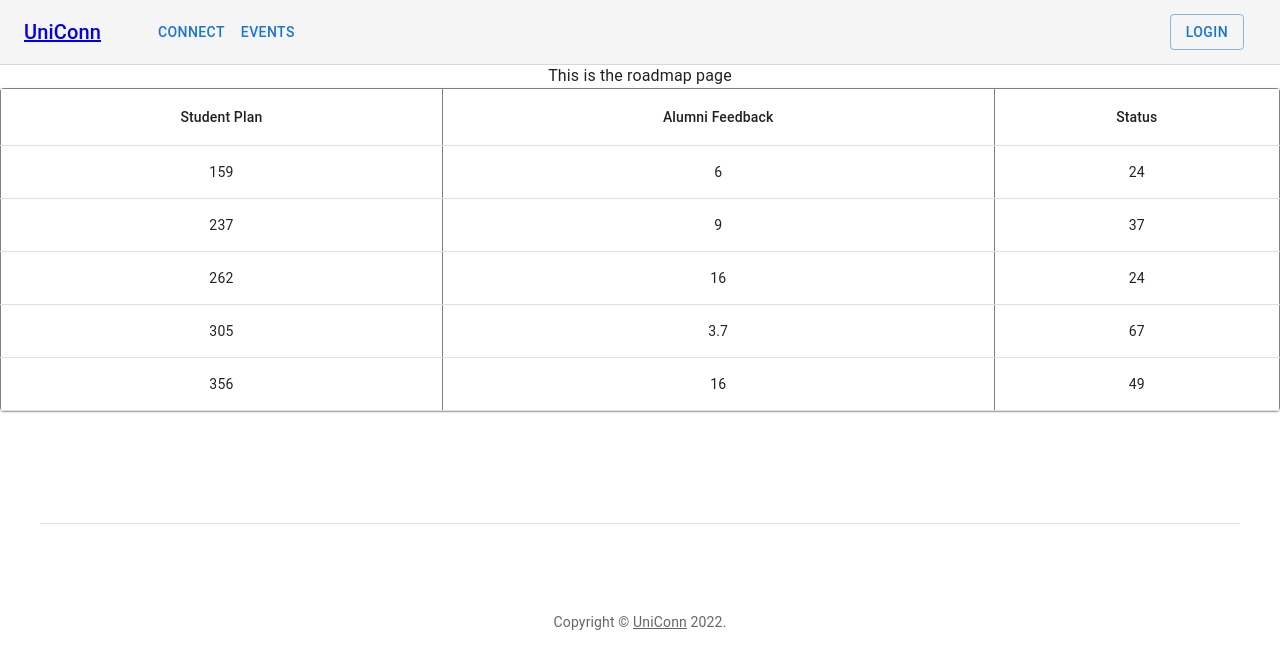
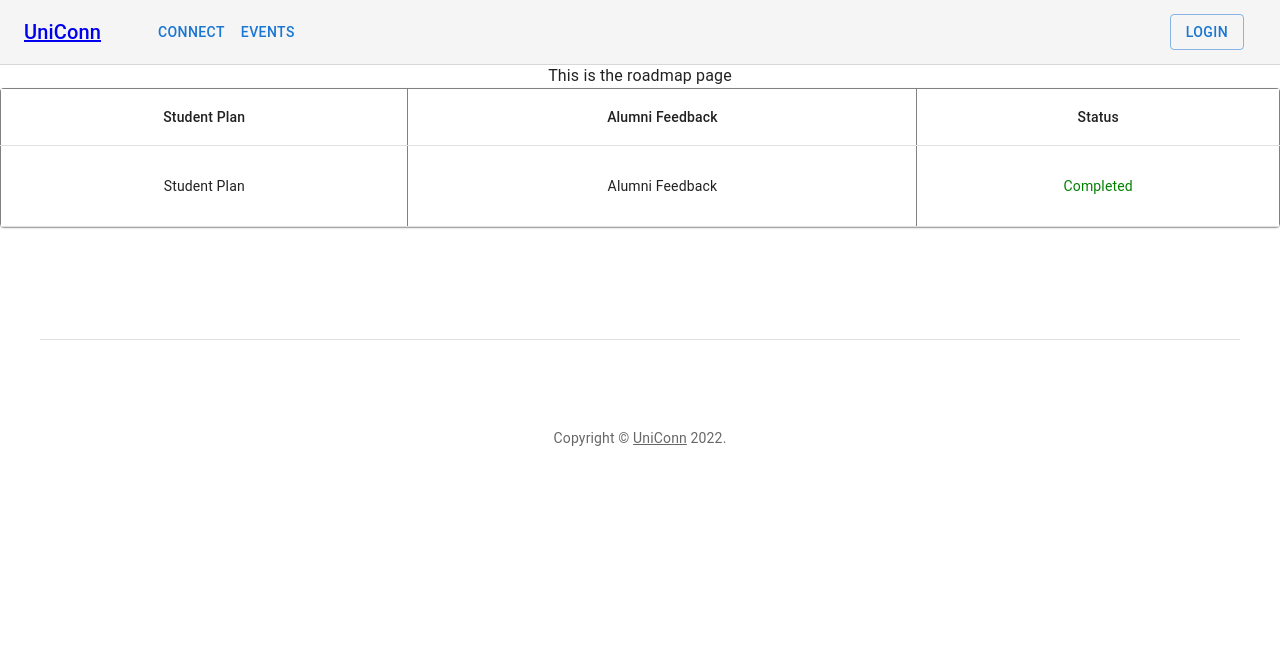
Before and after one commit to Jason10897/UniConn, a React (Create React App) app: page /roadmap in a window 1280 px wide. Shown: the top 668 px of the page. Built offline with nearby package versions, Linux system fonts and the light colour scheme.

Commit message:
Add components for Roadmap row structure

```diff
--- /dev/null
+++ b/src/components/roadmap/AlumniFeedback.jsx
@@ -0,0 +1,9 @@
+import React from "react";
+
+export default function AlumniFeedback () {
+    return (
+        <React.Fragment>
+            <p style = {{textAlign: 'center'}}>Alumni Feedback</p>
+        </React.Fragment>
+    );
+}
--- /dev/null
+++ b/src/components/roadmap/PlanStructure.jsx
@@ -0,0 +1,27 @@
+import React from "react";
+import TableRow from '@mui/material/TableRow';
+import TableCell from '@mui/material/TableCell';
+import StudentPlan from "./StudentPlan";
+import AlumniFeedback from "./AlumniFeedback";
+import Status from "./Status";
+
+export default function PlanStructure () {
+    return (
+        <React.Fragment>
+            <TableRow>
+                <TableCell>
+                    <StudentPlan>
+                    </StudentPlan>
+                </TableCell>
+                <TableCell>
+                    <AlumniFeedback>
+                    </AlumniFeedback>
+                </TableCell>
+                <TableCell>
+                    <Status>
+                    </Status>
+                </TableCell>
+            </TableRow>
+        </React.Fragment>
+    );
+}
--- a/src/components/roadmap/Roadmap.js
+++ b/src/components/roadmap/Roadmap.js
@@ -6,6 +6,7 @@ import TableContainer from '@mui/material/TableContainer';
 import TableHead from '@mui/material/TableHead';
 import TableRow from '@mui/material/TableRow';
 import Paper from '@mui/material/Paper';
+import PlanStructure from './PlanStructure';
 
 function createData(
   name,
@@ -41,15 +42,8 @@ export default function BasicTable() {
           </TableRow>
         </TableHead>
         <TableBody>
-          {rows.map((row) => (
-            <TableRow
-              key={row.name}
-            >
-              <TableCell align="center">{row.calories}</TableCell>
-              <TableCell align="center">{row.fat}</TableCell>
-              <TableCell align="center">{row.carbs}</TableCell>
-            </TableRow>
-          ))}
+            <PlanStructure>
+            </PlanStructure>
         </TableBody>
       </Table>
     </TableContainer>
--- /dev/null
+++ b/src/components/roadmap/Status.jsx
@@ -0,0 +1,9 @@
+import React from "react";
+
+export default function Status () {
+    return (
+        <React.Fragment>
+            <p style = {{color: 'green', textAlign: 'center'}}>Completed</p>
+        </React.Fragment>
+    );
+}
--- /dev/null
+++ b/src/components/roadmap/StudentPlan.jsx
@@ -0,0 +1,9 @@
+import React from "react";
+
+export default function StudentGoal () {
+    return (
+        <React.Fragment>
+            <p style = {{textAlign: 'center'}}>Student Plan</p>
+        </React.Fragment>
+    );
+}
```
